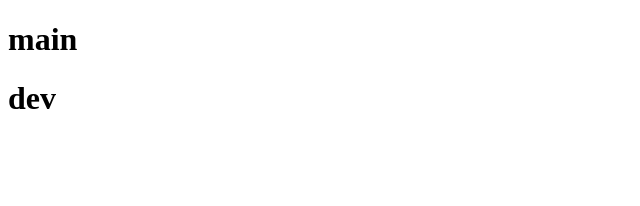
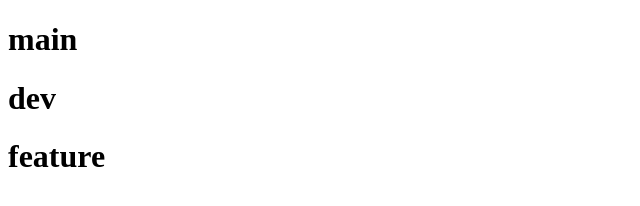
Before and after one commit to LarissaFelixUnifor/novonovo, a plain HTML site: page index.html in a window 1280 px wide. Shown: the whole page, without its empty margins (0-640 px from the left). Drawn offline with Linux system fonts and the light colour scheme.

Commit message:
Adicionando feature

```diff
--- a/index.html
+++ b/index.html
@@ -10,6 +10,7 @@
 <body>
   <h1>main</h1>
   <h1>dev</h1>
+  <h1>feature</h1>
 </body>
 
 </html>
```
